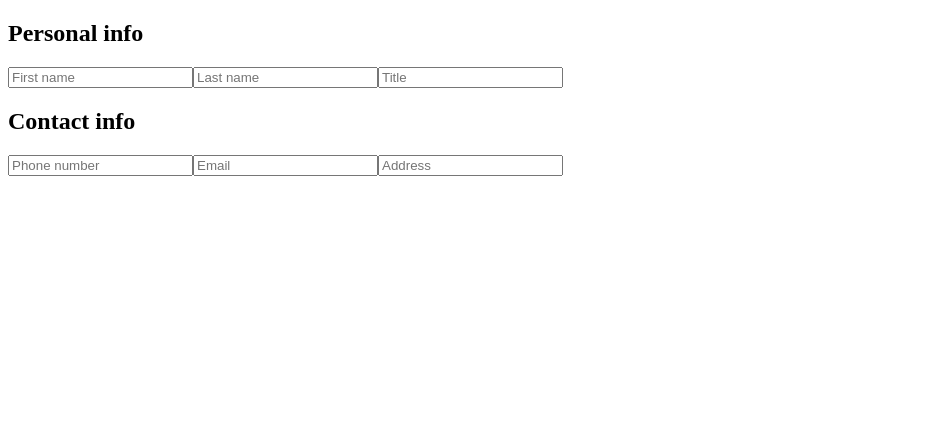
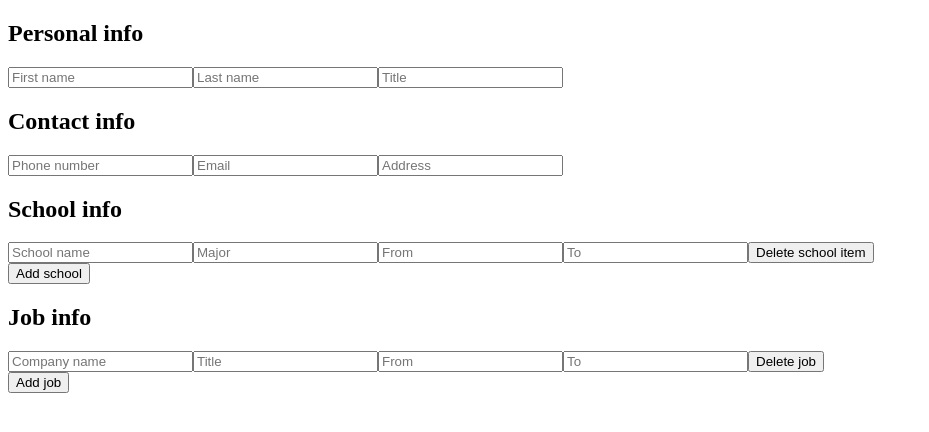
Before and after one commit to ZmijaZ/Odin, a React (Create React App) app in the folder projects/4-cv_maker/: page / in a window 1280 px wide. Shown: the top 432 px of the page, without its empty margins (0-929 px from the left). Built offline with nearby package versions, Linux system fonts and the light colour scheme.

Commit message:
added the function to add and delete some of the forms

```diff
--- a/projects/4-cv_maker/package.json
+++ b/projects/4-cv_maker/package.json
@@ -9,6 +9,7 @@
     "react": "^18.2.0",
     "react-dom": "^18.2.0",
     "react-scripts": "5.0.1",
+    "uuidv4": "^6.2.13",
     "web-vitals": "^2.1.4"
   },
   "scripts": {
--- a/projects/4-cv_maker/src/components/Main.js
+++ b/projects/4-cv_maker/src/components/Main.js
@@ -1,4 +1,5 @@
 import { useState } from "react";
+import { v4 as uuidv4 } from 'uuid'
 import { CVPreview } from "./extra/CVPreview";
 import { emptyCv } from "./extra/emptyCv";
 import { Form } from "./forms/Form";
@@ -7,6 +8,7 @@ function Main(){
 
     const [cv, setCv] = useState(emptyCv);
 
+    //personalInfoChange
     function onChangePersonal(e){
 
         const {name, value} = e.target;
@@ -15,7 +17,6 @@ function Main(){
             return({...prevState, personalInfo: {...prevState.personalInfo, [name]: value}});
         })
     }
-
     function onChangeContact(e){
 
         const {name, value} = e.target;
@@ -25,10 +26,78 @@ function Main(){
         })
     }
 
+    //schoolInfo
+    function onChangeSchool(e, id){
+
+        const {name, value} = e.target;
+
+        setCv(function(prevState){
+
+            const schoolItems = prevState.schoolInfo.map(function(newItem){
+                if(newItem.id === id){
+                    return({...newItem, [name]: value })
+                }
+                return newItem;
+            })
+
+            return({...prevState, schoolInfo: [...schoolItems]})
+
+        })
+    }
+    function handleAddSchool(){
+
+        setCv(function(prevState){
+            return({...prevState, schoolInfo: [...prevState.schoolInfo, {id: uuidv4(), schoolName: "", major: "", from: "", to: ""}]})
+        })
+    }
+    function handleDeleteSchool(id){
+        setCv(function(prevState){
+
+            const schoolItems = prevState.schoolInfo.filter(function(newItem){
+                return id !== newItem.id;
+            })
+            return({...prevState, schoolInfo: [...schoolItems]});
+        })
+    }
+
+    //jobInfo
+    function onChangeJob(e, id){
+
+        const {name, value} = e.target;
+
+        setCv(function(prevState){
+            const jobItems = prevState.jobInfo.map(function(newItem){
+                if(newItem.id === id){
+                    return({...newItem, [name]: value})
+                }
+                return newItem;
+            })
+            return({...prevState, jobInfo: [...jobItems]})
+        })
+    }
+    function handleAddJob(){
+
+        setCv(function(prevState){
+            return({...prevState, jobInfo: [...prevState.jobInfo, {id: uuidv4(), companyName: "", title: "", from: "", to: ""}]})
+        })
+    }
+    function handleDeleteJob(id){
+
+        setCv(function(prevState){
+            const jobItems = prevState.jobInfo.filter(function(newItem){
+                return newItem.id !== id;
+            })
+            return({...prevState, jobInfo: [...jobItems]})
+        })
+
+    }
+
+
     return(
 
         <div>
-            <Form cv = {cv} onChangePersonal = {onChangePersonal} onChangeContact = {onChangeContact}></Form>
+            <Form cv = {cv} onChangePersonal = {onChangePersonal} onChangeContact = {onChangeContact} onChangeSchool = {onChangeSchool} onChangeJob = {onChangeJob}
+            handleAddSchool = {handleAddSchool} handleDeleteSchool = {handleDeleteSchool} handleAddJob = {handleAddJob} handleDeleteJob = {handleDeleteJob}></Form>
             <CVPreview cv = {cv}></CVPreview>
         </div>
 
--- a/projects/4-cv_maker/src/components/extra/emptyCv.js
+++ b/projects/4-cv_maker/src/components/extra/emptyCv.js
@@ -1,4 +1,5 @@
 //needed in order to useState in Main for cv
+import { v4 as uuidv4 } from 'uuid'
 
 const emptyCv = {
 
@@ -11,7 +12,25 @@ const emptyCv = {
         phoneNumber: "",
         email: "",
         address: "",
-    }
+    },
+    schoolInfo: [
+        {
+            id: uuidv4(),
+            schoolName: "",
+            major: "",
+            from: "",
+            to: ""
+        }
+    ],
+    jobInfo: [
+        {
+            id: uuidv4(),
+            companyName: "",
+            title: "",
+            from: "",
+            to: ""
+        }
+    ],
 }
 
 export {emptyCv}
--- a/projects/4-cv_maker/src/components/forms/Form.js
+++ b/projects/4-cv_maker/src/components/forms/Form.js
@@ -1,17 +1,20 @@
 import { Contact } from "./Contact";
 import { Personal } from "./Personal";
+import { School } from "./School";
+import { Job } from "./Job";
 
 function Form(props){
 
-    const {cv, onChangePersonal, onChangeContact} = props;
+    const {cv, onChangePersonal, onChangeContact, onChangeSchool, handleAddSchool, handleDeleteSchool, onChangeJob, handleAddJob, handleDeleteJob} = props;
 
     return(
 
         <div>
             <Personal personalInfo = {cv.personalInfo} onChange = {onChangePersonal}></Personal>
             <Contact contactInfo = {cv.contactInfo} onChange = {onChangeContact}></Contact>
+            <School schoolInfo = {cv.schoolInfo} onChange = {onChangeSchool} onAdd = {handleAddSchool} onDelete = {handleDeleteSchool}></School>
+            <Job jobInfo = {cv.jobInfo} onChange = {onChangeJob} onAdd = {handleAddJob} onDelete = {handleDeleteJob}></Job>
         </div>
-
     )
 }
 
--- /dev/null
+++ b/projects/4-cv_maker/src/components/forms/Job.js
@@ -0,0 +1,25 @@
+import { Section } from "../extra/Section";
+import { JobItem } from "./JobItem";
+
+function Job(props){
+
+    const {jobInfo, onChange, onAdd, onDelete} = props;
+
+    const jobItems = jobInfo.map(function(newItem){
+
+        return (
+            <JobItem key = {newItem.id} id = {newItem.id} jobItemInfo = {newItem} onChange = {onChange} onDelete = {onDelete}></JobItem>
+        )
+
+    })
+
+    return(
+
+        <Section title = 'Job info'>
+            {jobItems}
+            <button onClick = {onAdd}>Add job</button>
+        </Section>
+    )
+}
+
+export {Job}
--- /dev/null
+++ b/projects/4-cv_maker/src/components/forms/JobItem.js
@@ -0,0 +1,22 @@
+import { Input } from "../extra/Input";
+
+function JobItem(props){
+
+    const {id, jobItemInfo, onChange, onDelete} = props;
+
+    return(
+
+        <div>
+            <Input type = 'text' name = 'companyName' value = {jobItemInfo.companyName} placeholder = 'Company name' onChange = {function(e) {return(onChange(e, id))}}></Input>
+            <Input type = 'text' name = 'title' value = {jobItemInfo.title} placeholder = 'Title' onChange = {function(e) {return(onChange(e, id))}}></Input>
+            <Input type = 'text' name = 'from' value = {jobItemInfo.from} placeholder = 'From' onChange = {function(e) {return(onChange(e, id))}}></Input>
+            <Input type = 'text' name = 'to' value = {jobItemInfo.to} placeholder = 'To' onChange = {function(e) {return(onChange(e, id))}}></Input>
+
+            <button onClick = {function(){return onDelete(id)}}>Delete job</button>
+
+
+        </div>
+    )
+}
+
+export {JobItem}
--- /dev/null
+++ b/projects/4-cv_maker/src/components/forms/School.js
@@ -0,0 +1,23 @@
+import { Section } from "../extra/Section";
+import { SchoolItem } from "./SchoolItem";
+
+function School(props){
+
+    const {schoolInfo, onChange, onAdd, onDelete} = props;
+
+    const schoolItems = schoolInfo.map(function(newItem){
+        return(
+            <SchoolItem key = {newItem.id} id = {newItem.id} schoolItemInfo = {newItem} onChange = {onChange} onDelete = {onDelete}></SchoolItem>
+        )
+    })
+
+    return(
+
+        <Section title = 'School info'>
+            {schoolItems}
+            <button onClick = {onAdd}>Add school</button>
+        </Section>
+    )
+}
+
+export {School}
--- /dev/null
+++ b/projects/4-cv_maker/src/components/forms/SchoolItem.js
@@ -0,0 +1,22 @@
+import { Input } from "../extra/Input"
+
+function SchoolItem(props){
+
+    const {id, schoolItemInfo, onChange, onDelete} = props;
+
+    return(
+
+        <div>
+
+            <Input type = 'text' name = 'schoolName' value = {schoolItemInfo.schoolName} placeholder = 'School name' onChange = {function(e) {return onChange(e, id)}}></Input>
+            <Input type = 'text' name = 'major' value = {schoolItemInfo.major} placeholder = 'Major' onChange = {function(e) {return onChange(e, id)}}></Input>
+            <Input type = 'text' name = 'from' value = {schoolItemInfo.from} placeholder = 'From' onChange = {function(e) {return onChange(e, id)}}></Input>
+            <Input type = 'text' name = 'to' value = {schoolItemInfo.to} placeholder = 'To' onChange = {function(e) {return onChange(e, id)}}></Input>
+
+            <button onClick = {function() {return onDelete(id)}}>Delete school item</button>
+
+        </div>
+
+    )
+}
+export {SchoolItem}
```
Also changed, not shown: 1 other file (tests, documents, lock files or other folders).
